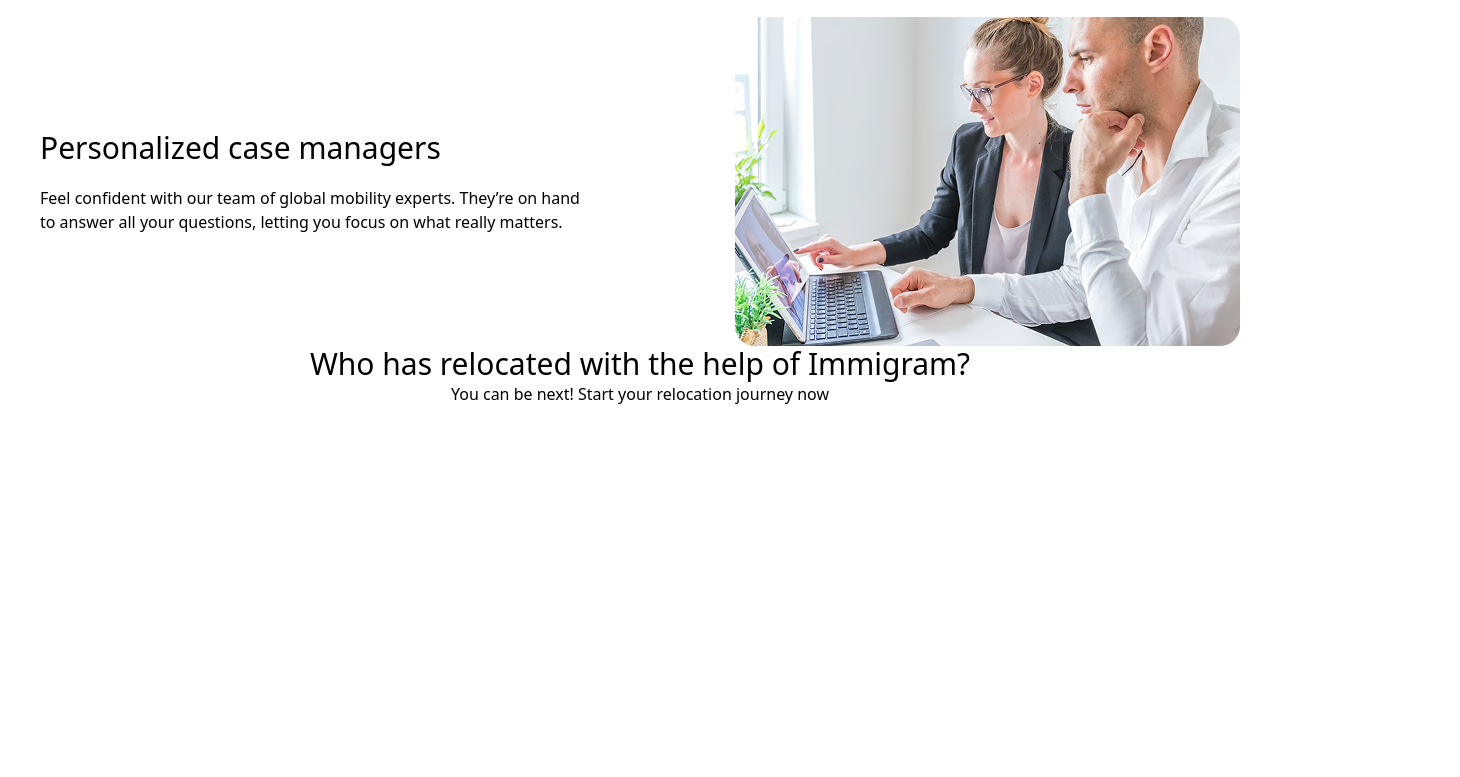
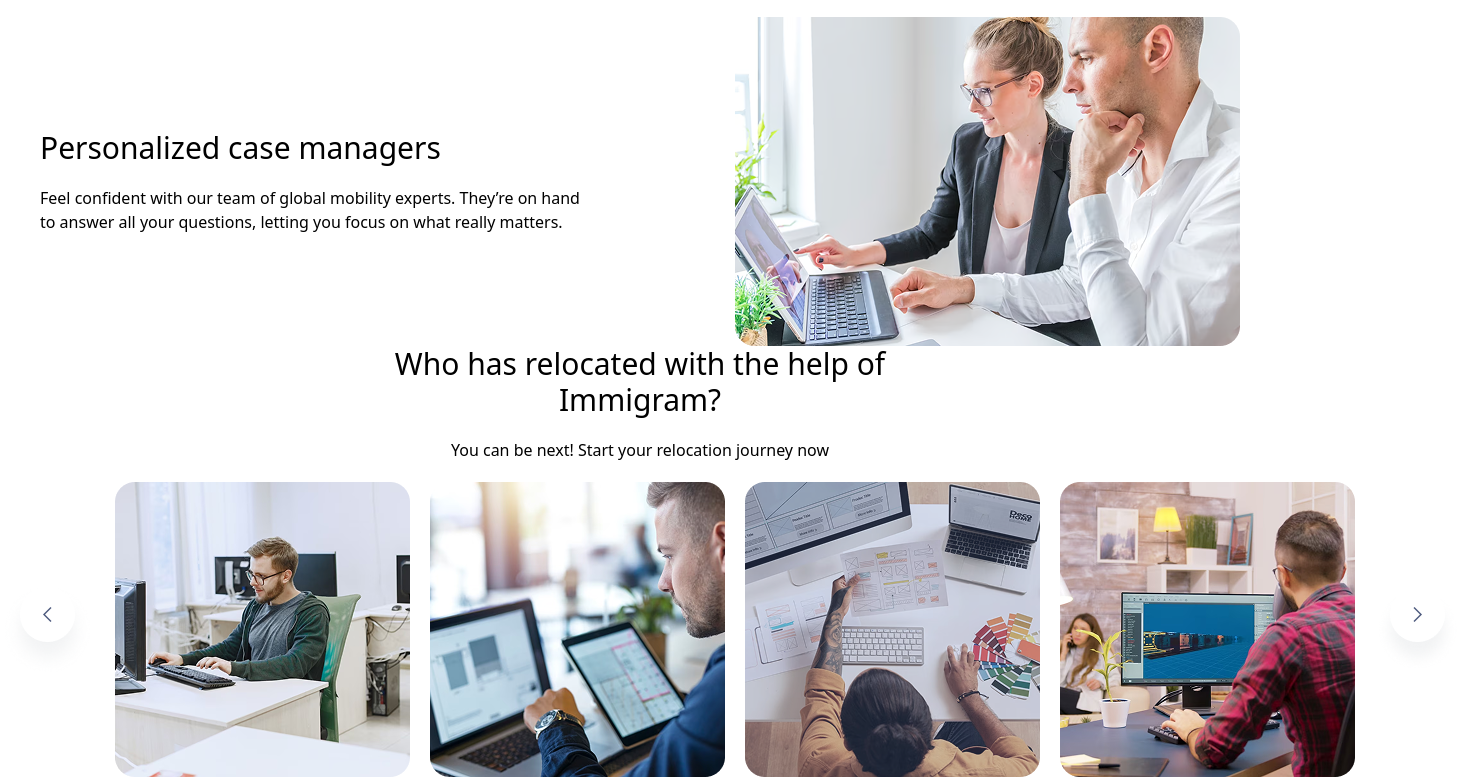
Before and after one commit to saidjannnnnnnn/bonus-v-dele, a website: page src/index.html in a window 1280 px wide. Shown: the part 1796-2573 px from the top of the page, 1460 px wide, since content can reach past the window. Before the commit the page ends 2202 px from the top, so only its background shows below. Drawn offline with nearby package versions, Linux system fonts and the light colour scheme; files that its build step writes are made by us from their sources.

Commit message:
section 2

```diff
--- a/src/index.html
+++ b/src/index.html
@@ -71,9 +71,17 @@
                 <img src="./Rectangle 12.png" alt="">
             </div>
         </section>
-        <section>
-            <p class="text-3xl text-center">Who has relocated with the help of Immigram?</p>
-            <p class="text-center">You can be next! Start your relocation journey now</p>
+        <section class="max-w-[1400px] m-auto">
+            <p class="text-3xl m-auto text-center lg:w-[500px]">Who has relocated with the help of Immigram?</p>
+            <p class="text-center m-[20px]">You can be next! Start your relocation journey now</p>
+            <div class="flex gap-[20px] items-center">
+                <img src="./Frame 7.png" alt="">
+                <img src="./Rectangle 13 (3).png" alt="">
+                <img src="./Rectangle 14 (2).png" alt="">
+                <img src="./Rectangle 15 (2).png" alt="">
+                <img src="./Rectangle 16 (1).png" alt="">
+                <img src="./Frame 6.png" alt="">
+            </div>
         </section>
     </main>
 </body>
```
Also changed, not shown: src/Frame 6.png (added), src/Frame 7.png (added), src/Rectangle 13 (3).png (added), src/Rectangle 14 (2).png (added), src/Rectangle 15 (2).png (added), src/Rectangle 16 (1).png (added).
